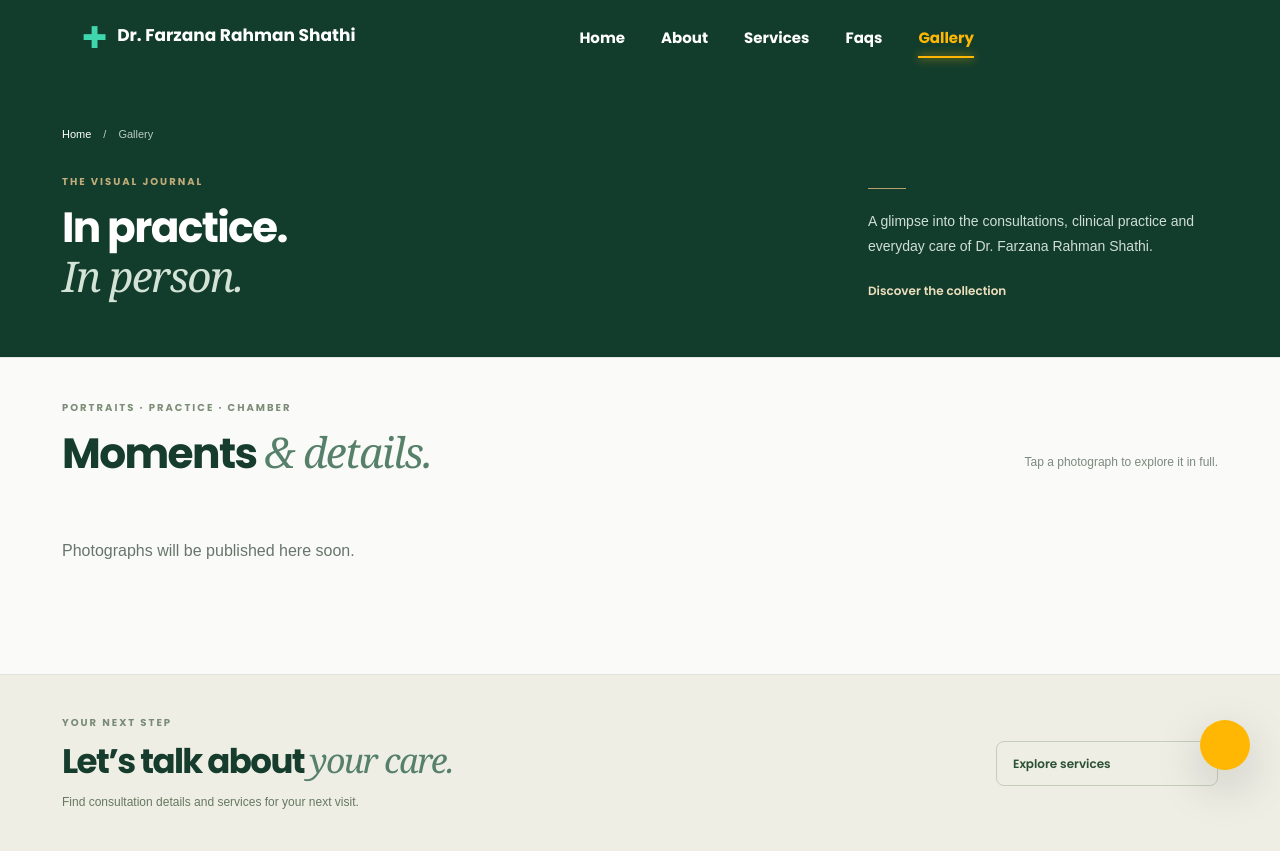
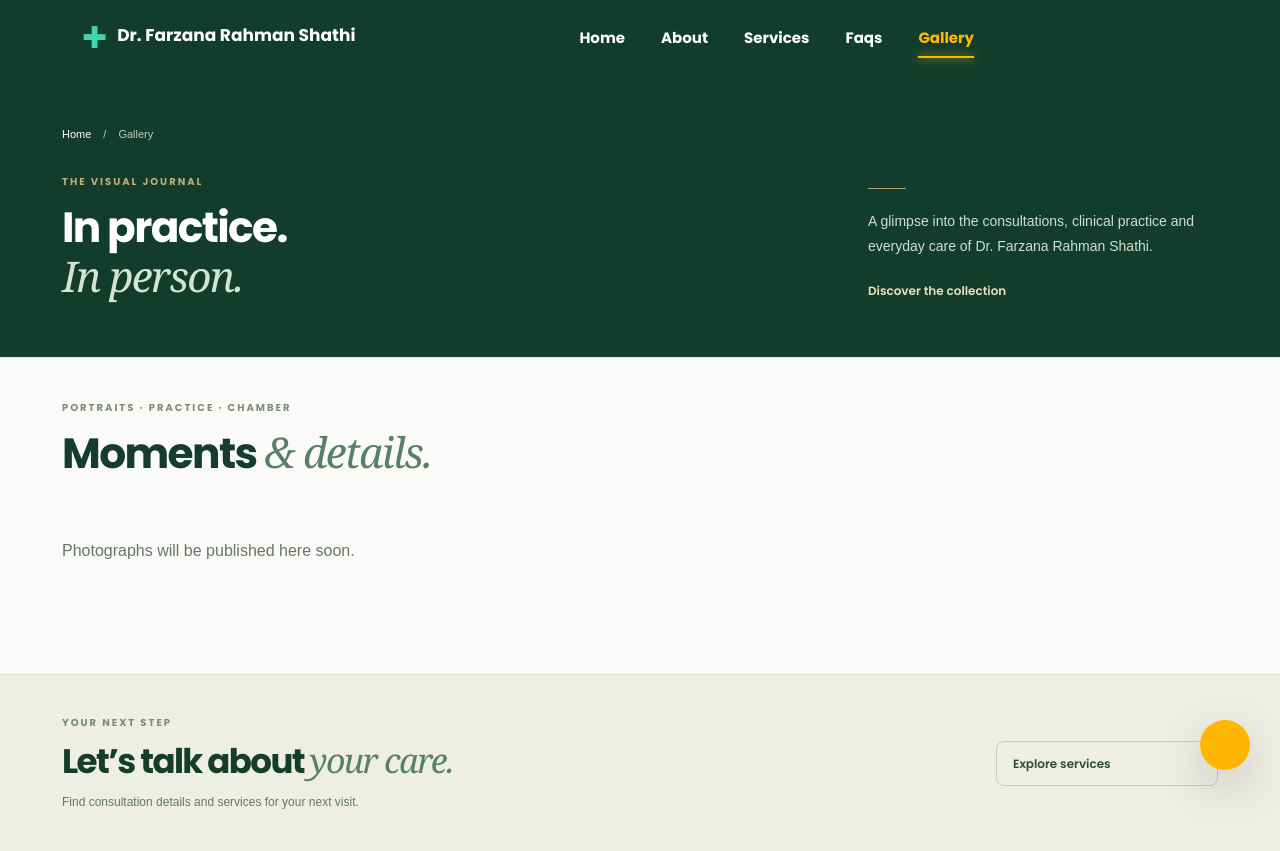
Before and after one commit to arifbillahcse/dr-profile1, a Laravel app: page /gallery in a window 1280 px wide. Shown: the top 851 px of the page. Run offline with Laravel 12, Linux system fonts and the light colour scheme; data comes from the database, SQL or seed files in the repository; data that the repository does not hold is empty; some libraries are stand-ins or nearby versions; some web fonts are replaced.

Commit message:
Remove gallery photo viewing instruction

```diff
--- a/backend/resources/views/public/gallery.blade.php
+++ b/backend/resources/views/public/gallery.blade.php
@@ -52,7 +52,6 @@
             <div class="container">
                 <div class="gallery-collection-heading">
                     <div><p class="section-eyebrow">PORTRAITS · PRACTICE · CHAMBER</p><h2 id="gallery-collection-title" class="section-title">Moments <em>&amp; details.</em></h2></div>
-                    <p>Tap a photograph to explore it in full.</p>
                 </div>
                 <div id="gallery-container" class="gallery-curated-grid">
                     @forelse($collection as $photo)
```
